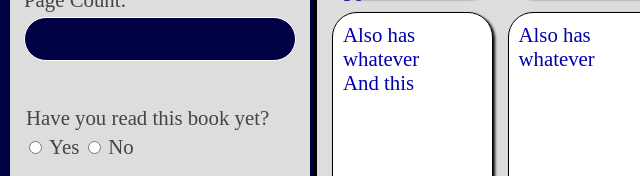
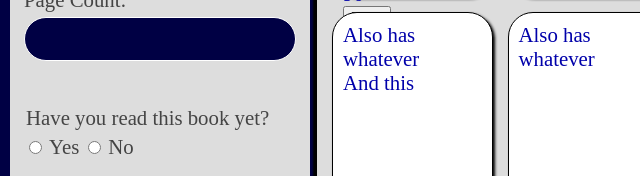
Before and after one commit to tbunny4510/library, a plain HTML site: page index.html in a window 1280 px wide. Shown: the part 323-499 px from the top of the page, 118-758 px from the left. Drawn offline with Linux system fonts and the light colour scheme.

Commit message:
Add button for Read/Unread status

```diff
--- a/index.html
+++ b/index.html
@@ -59,6 +59,7 @@
                         <div class="author">Francis Martin</div>
                         <p class="tap">Pages:</p>
                         <div class="pages">90</div>
+                        <button class="read">Read</button>
                     </div>
                     <div>Also has whatever</div>
                     <div>Also has whatever</div>
```
